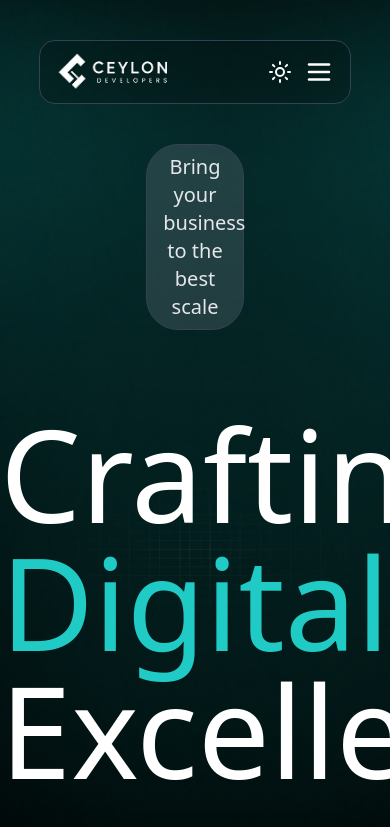
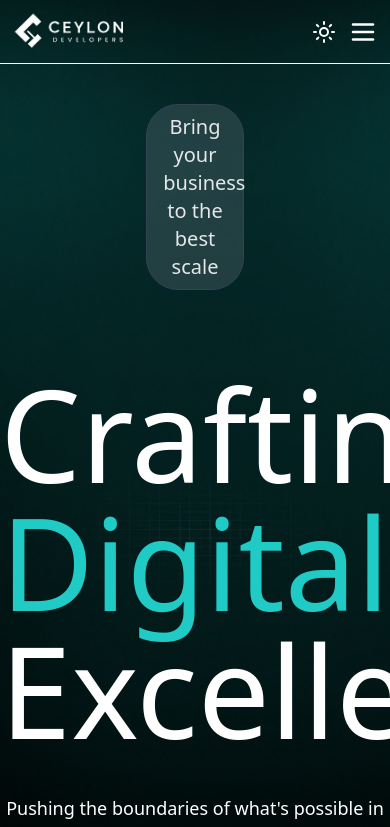
Before and after one commit to HarikaraPrashath/Ceylon_Developer_ui, a Next.js app: page / in a window 390 px wide. Shown: the top 827 px of the page. Built offline with nearby package versions, Linux system fonts and the light colour scheme.

Commit message:
Alignment change

```diff
--- a/app/components/Navbar/Navbar.tsx
+++ b/app/components/Navbar/Navbar.tsx
@@ -8,7 +8,14 @@ const Navbar = () => {
   const [menuOpen, setMenuOpen] = useState(false);
 
   return (
-    <div className="w-[80%] h-16 bg-black/20 flex justify-between items-center px-4 mx-auto mt-10 rounded-2xl border border-gray-700">
+    <div
+      className="
+    flex justify-between items-center p-3
+    md:w-[80%] md:h-16 md:bg-black/20
+    md:px-4 md:mx-auto md:mt-10 md:rounded-3xl md:border md:border-gray-700
+    xs:border-1 border-b-1
+  "
+    >
       {/* Logo */}
       <Image
         src="/Images/logo.png"
@@ -53,7 +60,7 @@ const Navbar = () => {
       <div className="hidden md:block">
         <button
           type="button"
-          className="cursor-pointer -mr-8 mb-2"
+          className="cursor-pointer -mr-9 mb-2"
           title="Book a Call"
           aria-label="Book a Call"
         >
@@ -68,59 +75,60 @@ const Navbar = () => {
       </div>
 
       {/* Mobile Menu Button (visible on xs) */}
-      <div className="md:hidden">
+      <div className="md:hidden flex items-center space-x-3 ">
+        <Sun size={24} className="text-white" />
         <button
           type="button"
           onClick={() => setMenuOpen(!menuOpen)}
           aria-label="Toggle Menu"
-          className="text-white flex items-center space-x-3"
+          className="text-white"
         >
-          <Sun size={24} />
           {menuOpen ? <X size={30} /> : <Menu size={30} />}
         </button>
+
       </div>
 
 
-      {/* Mobile Menu (only when open & xs) */}
+      {/* Mobile Menu (drawer-style with bg) */}
       {menuOpen && (
-        <div className="absolute top-20 left-0 w-full bg-black/90 text-white flex flex-col items-center space-y-4 py-6 z-50 md:hidden">
+        <div className="top-16 left-0 w-full bg-black/95 backdrop-blur-md text-white flex flex-col items-center space-y-6 py-8 z-50 shadow-lg rounded-b-2xl border-t border-gray-700">
           <Link
             href="/"
-            className="hover:text-gray-400"
+            className="hover:text-gray-400 text-lg"
             onClick={() => setMenuOpen(false)}
           >
             Company
           </Link>
           <Link
             href="/"
-            className="hover:text-gray-400"
+            className="hover:text-gray-400 text-lg"
             onClick={() => setMenuOpen(false)}
           >
             Case Studies
           </Link>
           <Link
             href="/"
-            className="hover:text-gray-400"
+            className="hover:text-gray-400 text-lg"
             onClick={() => setMenuOpen(false)}
           >
             Contact
           </Link>
           <Link
             href="/"
-            className="hover:text-gray-400"
+            className="hover:text-gray-400 text-lg"
             onClick={() => setMenuOpen(false)}
           >
             Service
           </Link>
           <Link
             href="/"
-            className="hover:text-gray-400"
+            className="hover:text-gray-400 text-lg"
             onClick={() => setMenuOpen(false)}
           >
             Career
           </Link>
 
-          {/* Book a Call inside mobile menu */}
+          {/* Book a Call inside menu */}
           <button
             type="button"
             className="cursor-pointer mt-4"
```
